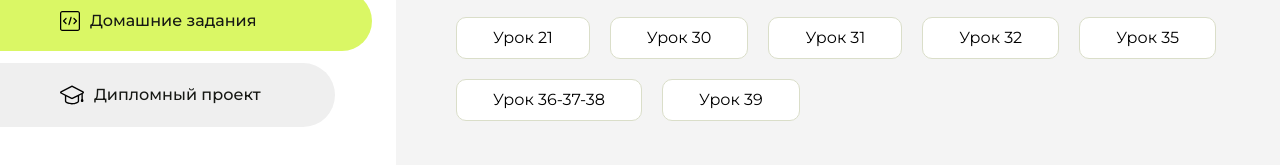
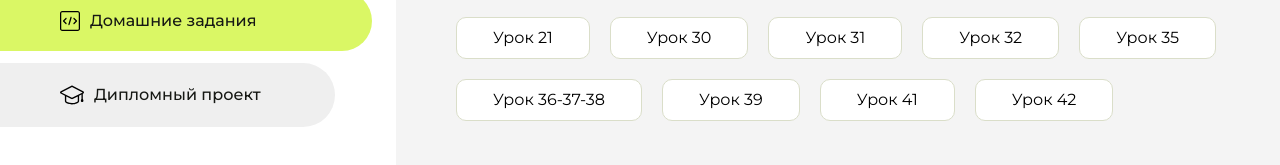
Before and after one commit to Koalics/homework, a plain HTML site: page index.html in a window 1280 px wide. Shown: the part 345-510 px from the top of the page. Drawn offline with Linux system fonts and the light colour scheme.

Commit message:
Update index.html

```diff
--- a/index.html
+++ b/index.html
@@ -140,6 +140,12 @@
                     <li class="content__list-item">
                         <a href="lesson-39/index.html">Урок 39</a>
                     </li>
+                    <li class="content__list-item">
+                        <a href="lesson-41/index.html">Урок 41</a>
+                    </li>
+                    <li class="content__list-item">
+                        <a href="lesson-42/index.html">Урок 42</a>
+                    </li>
                 </ul>
             </div>
             <div class="content__block hidden" id="diplomBlock">
```
